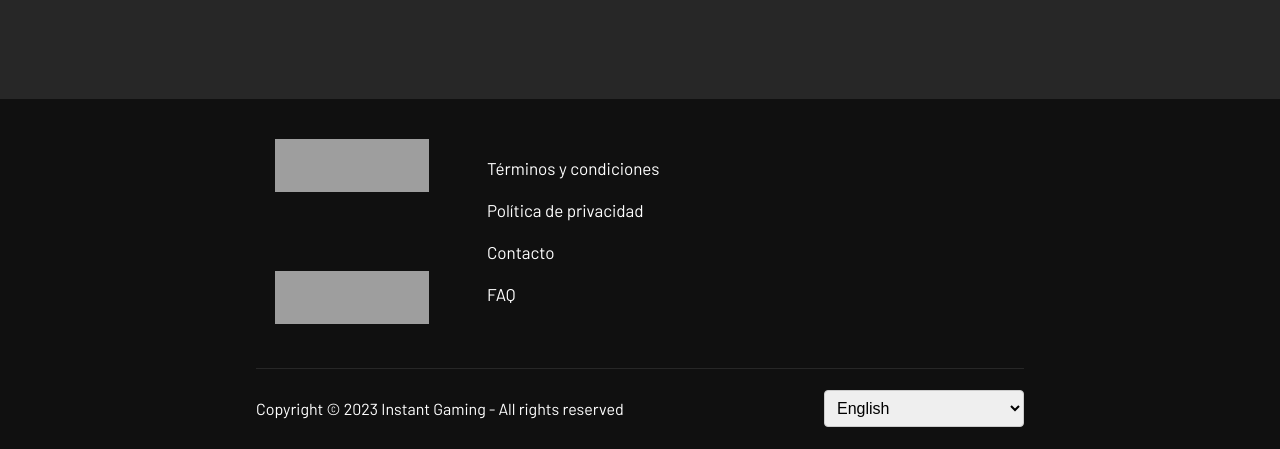
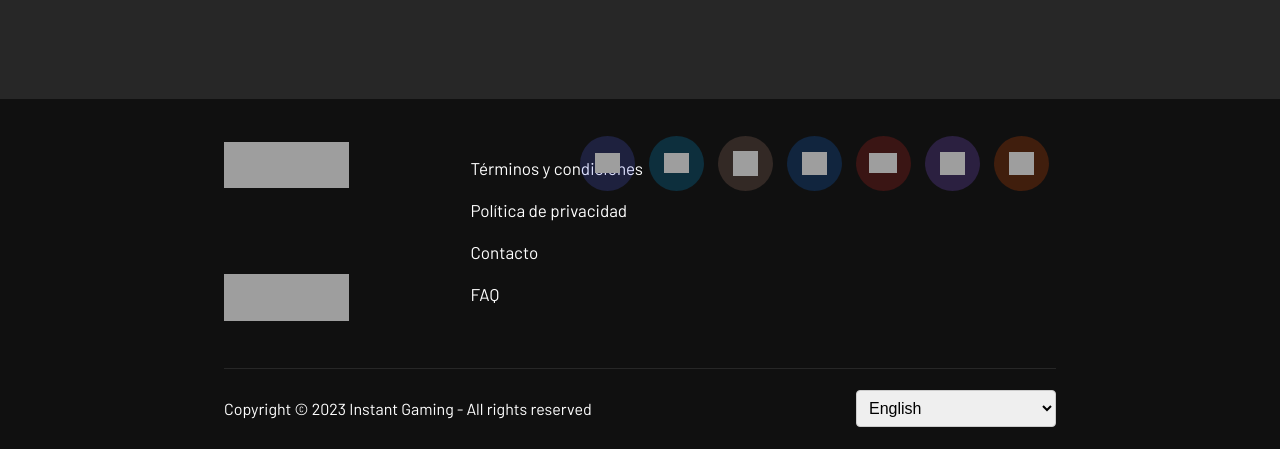
Before and after one commit to marti21/GameShop, a Django app: page /en/ in a window 1280 px wide. Shown: the part 2628-3077 px from the top of the page. Run offline with Django 4.2, Linux system fonts and the light colour scheme; a user stored in the database is signed in; data comes from the database, SQL or seed files in the repository; both versions use the stored data as it was after the commit; grey boxes are pictures that could not be loaded.

Commit message:
footer icons

```diff
--- a/TailwindCssProject/TailwindCssGameApp/static/css/footer.css
+++ b/TailwindCssProject/TailwindCssGameApp/static/css/footer.css
@@ -2,7 +2,7 @@
     position: relative;
     bottom: 0;
     height: 100%;
-    width: 60%;
+    width: 65%;
 }
 #rightsFooter{
     position: absolute;
@@ -24,7 +24,6 @@
     width: 100%;
     height: calc(100% - 85px);
     flex-direction: row;
-    gap: 10px;
 }
 .iconFooterContent{
     display: flex;
@@ -35,12 +34,12 @@
     width: 100%;
     height: 50%;
     display: flex;
-    justify-content: center;
+    justify-content: flex-start;
     align-items: center;
 }
 .footerIconImg img, .footerStarIcon img{
-    width: 80%;
-    height: 40%;
+    width: 60%;
+    height: 35%;
 }
 .buttonsFooter{
     display: flex;
@@ -69,3 +68,34 @@
 .contentFooterButtons button:hover{
     color: #ff5400;
 }
+
+.socialNetContent{
+    display: flex;
+    width: 45%;
+    height: 100%;
+    flex-direction: row;
+    justify-content: flex-end;
+}
+.iconsSocialNet{
+    padding-top: 30px;
+    display: flex;
+    flex-direction: row;
+    justify-content: center;
+    align-items: flex-start;
+}
+.discordButton{
+    width: 55px;
+    height: 55px;
+    border-radius: 100%;
+    margin-top: 40px;
+    cursor: pointer;
+    border: none;
+    transition: .2s;
+    display: flex;
+    justify-content: center;
+    align-items: center;
+    margin: 7px;
+}
+.discordButton:hover{
+    transform: scale(1.1);
+}
--- a/TailwindCssProject/TailwindCssGameApp/static/css/inicio.css
+++ b/TailwindCssProject/TailwindCssGameApp/static/css/inicio.css
@@ -59,7 +59,7 @@ footer{
     object-fit: cover;
     width: 100%;
     height: 400px;
-    border-radius: 8px;
+    border-radius: 6px;
     filter: grayscale(0.7);
     transition: 0.5s;
     cursor: pointer;
--- a/TailwindCssProject/TailwindCssGameApp/templates/trends.html
+++ b/TailwindCssProject/TailwindCssGameApp/templates/trends.html
@@ -53,7 +53,7 @@
                             <a href="/game/{{ game.name }}">
                                 <picture class="gamePicture">
                                     <img alt="{{ game.name }}" src="{{ game.image.url }}" loading="lazy" onload="lazyLoadImage(this)">
-                                    <video class="trailer" src="https://bucketdjangopruebagameshop.s3.amazonaws.com/static/videos/AssassinTrailer.mp4" loop muted></video>
+                                    <!--<video class="trailer" src="https://bucketdjangopruebagameshop.s3.amazonaws.com/static/videos/AssassinTrailer.mp4" loop muted></video>-->
                                 </picture>
                             </a>
                             <div class="titleGame"><span>{{game.name}}</span><span>{{game.price}}$</span></div>
@@ -137,8 +137,31 @@
                             <button>FAQ</button>
                         </div>
                     </div>
-                    <div>
-
+                    <div class="socialNetContent">
+                        <div class="iconsSocialNet">
+                            <a class="discordButton" style="background-color: rgba(88,101,242,.2)">
+                                <img src="https://assets-global.website-files.com/6257adef93867e50d84d30e2/636e0a6a49cf127bf92de1e2_icon_clyde_blurple_RGB.png" style="width: 25px; height: 20px;" alt="Texto alternativo">
+                            </a>
+                            <a class="discordButton" style="background-color: rgba(0,172,237,.2)">
+                                <img src="https://upload.wikimedia.org/wikipedia/commons/thumb/6/6f/Logo_of_Twitter.svg/512px-Logo_of_Twitter.svg.png" style="width: 25px; height: 20px;" alt="Texto alternativo">
+                            </a>
+                            <a class="discordButton" style="background-color: rgba(189,138,119,.2)">
+                                <img src="https://static-00.iconduck.com/assets.00/instagram-icon-512x512-ggh8x3cn.png" style="width: 25px; height: 25px;" alt="Texto alternativo">
+                            </a>
+                            <a class="discordButton" style="background-color: rgba(24,119,242,.2)">
+                                <img src="https://cdn.iconscout.com/icon/free/png-256/free-facebook-263-721950.png?f=webp" style="width: 25px; height: 23px;" alt="Texto alternativo">
+                            </a>
+                            <a href="/games/" class="discordButton" style="background-color: rgba(226,43,38,.2)">
+                                <img src="https://upload.wikimedia.org/wikipedia/commons/thumb/0/09/YouTube_full-color_icon_%282017%29.svg/1024px-YouTube_full-color_icon_%282017%29.svg.png" style="width: 28px; height: 20px;" alt="Texto alternativo">
+                            </a>
+                            <a class="discordButton" style="background-color: rgba(152,97,255,.2)">
+                                <img src="https://cdn-icons-png.flaticon.com/512/5968/5968819.png" style="width: 25px; height: 23px;" alt="Texto alternativo">
+                            </a>
+                            <a class="discordButton" style="background-color: rgba(255,84,0,.2)">
+                                <img src="https://cdn-icons-png.flaticon.com/512/61/61015.png" style="width: 25px; height: 23px;" alt="Texto alternativo">
+                            </a>
+                        </div>
+                        <div></div>
                     </div>
                 </div>
 
```
Also changed, not shown: TailwindCssProject/db.sqlite3.
